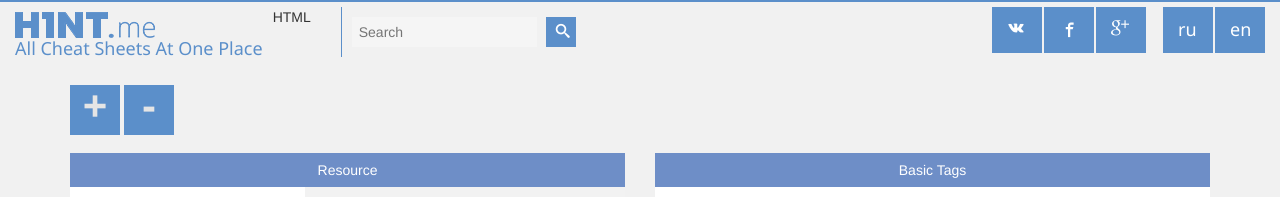
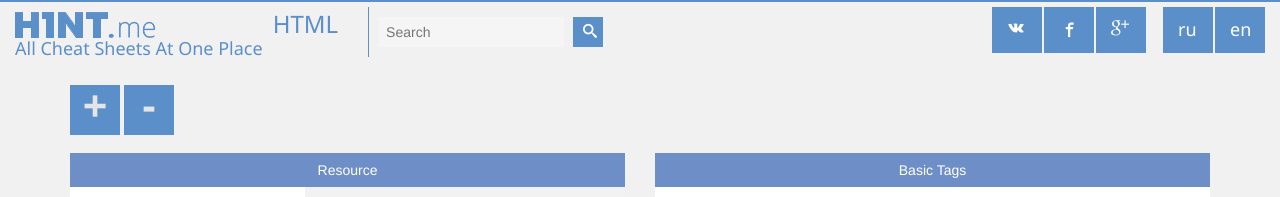
Before and after one commit to h1ntme/h1ntme.github.io, a Jekyll site: the page built from _posts/en/H/2015-01-30-html.html, in a window 1280 px wide. Shown: the top 197 px of the page. Built offline with Jekyll 4.4.1, drawn with Linux system fonts in a browser that asks for light colours; nearby versions of some CDN libraries.

Commit message:
style for title

```diff
--- a/assets/css/main.css
+++ b/assets/css/main.css
@@ -8,6 +8,9 @@ a:link { /*добавил это из-за ссылок в метро*/
 }
 .title{
 text-transform: uppercase;
+font-family: 'Segoe UI', Frutiger, 'Frutiger Linotype', 'Dejavu Sans', 'Helvetica Neue', Arial, sans-serif;
+color: #5B8FCA;
+font-size: 24px;
 }
 .cardName{
 display: block;
```
